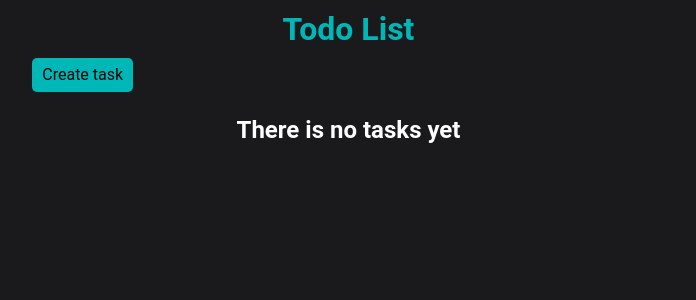
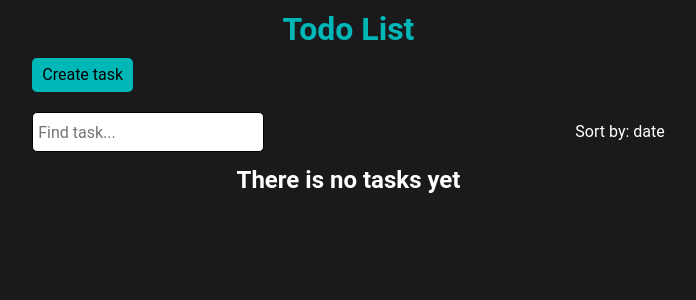
Before and after one commit to execute-e/todo-react-ts, a React (Vite) app: page / in a window 1280 px wide. Shown: the top 300 px of the page, without its empty margins (284-980 px from the left). Built offline with nearby package versions, Linux system fonts and the light colour scheme.

Commit message:
add input, fix architecture and add filter function

```diff
--- a/src/components/Modal/Modal.tsx
+++ b/src/components/Modal/Modal.tsx
@@ -1,9 +1,7 @@
 import React, { useEffect, useRef, useState } from "react";
 import styles from "./index.module.scss";
-import { useStore } from "@/store/useStore";
 import { useModalStore } from "@/store/useModalStore";
 import { isPriority } from "@/utils";
-import { useSort } from "@/store/useSort";
 import { useStorage } from "@/store/useStorage";
 
 export const priorityDefaultValue = 'low';
@@ -16,8 +14,6 @@ const Modal: React.FC = () => {
   const addActiveTask = useStorage((state) => state.createTask);
   const isModalActive = useModalStore((state) => state.isModalActive);
   const setModalActive = useModalStore((state) => state.setModalActive);
-  const nextSortMethod = useSort((state) => state.sortMethod);
-  const sortTasks = useStore((state) => state.sortTasks);
 
   const modal = useRef<HTMLDialogElement>(null);
 
@@ -27,17 +23,9 @@ const Modal: React.FC = () => {
     if (titleInputValue.trim() && isPriority(priorityValue)) {
       addActiveTask(String(Date.now()), titleInputValue, descInputValue, priorityValue);
       setModalActive(false);
-      switch (nextSortMethod) {
-        case "byDate":
-          sortTasks('byPriority');
-          break;
-        case 'byPriority':
-          sortTasks('byDate');
-          break;
-        }
-        setTitleInputValue("");
-        setDescInputValue("");
-        setPriorityValue(priorityDefaultValue);
+      setTitleInputValue("");
+      setDescInputValue("");
+      setPriorityValue(priorityDefaultValue);
     }
   };
 
--- a/src/components/TodoList/TodoList.tsx
+++ b/src/components/TodoList/TodoList.tsx
@@ -1,18 +1,54 @@
-import React from "react";
+import React, { useEffect, useState } from "react";
 import styles from "./index.module.scss";
-import { useStore } from "@/store/useStore";
 import Task from "@/components/Task/Task";
 import { useModalStore } from "@/store/useModalStore";
-import { useSort } from "@/store/useSort";
+import { useStorage } from "@/store/useStorage";
+import modalStyles from "@/components/Modal/index.module.scss";
+import { methods, type TaskType } from "@/store/useStorage";
+
+const priorityValues = {
+  low: 1,
+  medium: 2,
+  high: 3,
+};
 
 const TodoList: React.FC = () => {
-  const activeTasks = useStore((state) => state.visibleTasks);
-  const sortTasks = useStore((state) => state.sortTasks);
-
+  const tasks = useStorage((state) => state.tasks);
   const setModalActive = useModalStore((state) => state.setModalActive);
 
-  const sortMethod = useSort((state) => state.sortMethod);
-  const setSortMethod = useSort((state) => state.setSortMethod);
+  const [filterInputValue, setFilterInputValue] = useState("");
+  const [visibleTasks, setVisibleTasks] = useState<TaskType[]>([]);
+  const [sortMethod, setSortMethod] = useState<methods>('byDate');
+
+  useEffect(() => {
+    const filteredTasks = tasks.filter((task) =>
+      task.title.includes(filterInputValue)
+    );
+
+    switch (sortMethod) {
+      case "byPriority": {
+        setVisibleTasks(
+          filteredTasks.sort((a, b) => {
+            const firstPriorityValue = priorityValues[a.priority];
+            const secontPriorityValue = priorityValues[b.priority];
+
+            if (firstPriorityValue > secontPriorityValue) return -1;
+            if (firstPriorityValue < secontPriorityValue) return 1;
+            return 0;
+          })
+        );
+        break;
+      }
+      case "byDate": {
+        setVisibleTasks(
+          filteredTasks.sort((a, b) => {
+            return Number(b.id) - Number(a.id);
+          })
+        );
+        break;
+      }
+    }
+  }, [tasks, sortMethod, filterInputValue]);
 
   return (
     <div className={styles.todo}>
@@ -24,18 +60,33 @@ const TodoList: React.FC = () => {
         Create task
       </button>
       <section className={styles.todoContent}>
-        {activeTasks.length ? (
-          <>
+        <div className={styles.controls}>
+          <input
+            type="text"
+            className={modalStyles.input}
+            placeholder="Find task..."
+            value={filterInputValue}
+            onChange={(e) => setFilterInputValue(e.target.value)}
+          />
           <button
             type="button"
             className={styles.filterButton}
             onClick={() => {
-                setSortMethod(sortTasks(sortMethod));
+              switch (sortMethod) {
+                case "byDate":
+                  setSortMethod("byPriority");
+                  break;
+                case "byPriority":
+                  setSortMethod("byDate");
+              }
             }}
           >
-              Sort by: {sortMethod === "byDate" ? "priority" : "date"}
+            Sort by: {sortMethod === "byDate" ? "date" : "priority"}
           </button>
-            {activeTasks.map((task) => (
+        </div>
+        {visibleTasks.length ? (
+          <>
+            {visibleTasks.map((task) => (
               <Task
                 key={task.id}
                 id={task.id}
--- a/src/components/TodoList/index.module.scss
+++ b/src/components/TodoList/index.module.scss
@@ -24,10 +24,16 @@
     border: none;
     color: var(--color-light);
     transition: color 0.3s;
-    align-self: end;
-    margin-bottom: rem(10);
 
     @include hover {
         color: var(--color-accent);
     }
 }
+
+.controls {
+    width: 100%;
+    display: flex;
+    justify-content: space-between;
+    align-items: center;
+    margin-bottom: rem(10);
+}
--- a/src/store/useSort.ts
+++ /dev/null
@@ -1,16 +0,0 @@
-import { create } from "zustand";
-import { methods } from "./useStore";
-
-type useSort = {
-    sortMethod: methods;
-    setSortMethod: (sortMethod: methods) => void;
-}
-
-export const useSort = create<useSort>()((set) => ({
-    sortMethod: 'byPriority',
-    setSortMethod: (sortMethod) => {
-        set({
-            sortMethod,
-        })
-    }
-}))
--- a/src/store/useStorage.ts
+++ b/src/store/useStorage.ts
@@ -1,13 +1,18 @@
 import { create } from "zustand";
 import { devtools, persist } from "zustand/middleware";
-import { type Task } from "./useStore";
 import { createJSONStorage } from "zustand/middleware";
-import { store } from "@/store/useStore";
 
+export type TaskType = {
+  id: string;
+  title: string;
+  description?: string;
+  priority: Priority;
+};
 export type Priority = "low" | "medium" | "high";
+export type methods = "byPriority" | "byDate";
 
 type useStorage = {
-  tasks: Task[];
+  tasks: TaskType[];
   createTask: (
     id: string,
     title: string,
@@ -29,39 +34,24 @@ export const storage = create<useStorage>()(
       tasks: [],
       createTask: (id, title, description, priority) => {
         const { tasks } = get();
-
-        const newTasks = [{ id, title, description, priority }, ...tasks];
-        set({ tasks: newTasks });
-
-        const { updateTasks } = store.getState(); // Updating the visible copies of tasks
-        updateTasks(newTasks);
+        set({ tasks: [{ id, title, description, priority }, ...tasks] });
       },
       removeTask: (id) => {
         const { tasks } = get();
-
-        const newTasks = tasks.filter((task) => task.id !== id);
         set({
-          tasks: newTasks,
+          tasks: tasks.filter((task) => task.id !== id),
         });
-
-        const { updateTasks } = store.getState(); // Updating the visible copies of tasks
-        updateTasks(newTasks);
       },
       editTask: (id, title, description, priority) => {
         const { tasks } = get();
-
-        const newTasks = tasks.map((task) => ({
-          ...task,
-          title: task.id !== id ? task.title : title,
-          description: task.id !== id ? task.description : description,
-          priority: task.id !== id ? task.priority : priority,
-        }));
         set({
-          tasks: newTasks,
+          tasks: tasks.map((task) => ({
+            ...task,
+            title: task.id !== id ? task.title : title,
+            description: task.id !== id ? task.description : description,
+            priority: task.id !== id ? task.priority : priority,
+          })),
         });
-
-        const { updateTasks } = store.getState(); // Updating the visible copies of tasks
-        updateTasks(newTasks);
       },
     })),
     {
--- a/src/store/useStore.ts
+++ /dev/null
@@ -1,65 +0,0 @@
-import { create } from "zustand";
-import { devtools } from "zustand/middleware";
-import { Priority } from "./useStorage";
-import { storage } from "./useStorage";
-
-export type Task = {
-  id: string;
-  title: string;
-  description?: string;
-  priority: Priority;
-};
-
-const priorityValues = {
-  low: 1,
-  medium: 2,
-  high: 3,
-};
-
-export type methods = "byPriority" | "byDate";
-
-type VisibleTasksStore = {
-  visibleTasks: Task[];
-  updateTasks: (tasks: Task[]) => void;
-  sortTasks: (method: methods) => methods;
-};
-
-// This store keeps visible copies of tasks (filtered, sorted)
-
-export const store = create<VisibleTasksStore>()(
-  devtools((set, get) => ({
-    visibleTasks: storage.getState()?.tasks, // Receiving tasks from storage
-    updateTasks: (tasks) => {
-      set({
-        visibleTasks: tasks,
-      })
-    },
-    sortTasks: (method: methods) => {
-      const { visibleTasks } = get();
-
-      switch (method) {
-        case "byPriority":
-          set({
-            visibleTasks: visibleTasks.sort((a, b) => {
-              const firstPriorityValue = priorityValues[a.priority];
-              const secontPriorityValue = priorityValues[b.priority];
-
-              if (firstPriorityValue > secontPriorityValue) return -1;
-              if (firstPriorityValue < secontPriorityValue) return 1;
-              return 0;
-            }),
-          });
-          return "byDate";
-        case "byDate":
-          set({
-            visibleTasks: visibleTasks.sort((a, b) => {
-              return Number(b.id) - Number(a.id);
-            }),
-          });
-          return "byPriority";
-      }
-    },
-  }))
-);
-
-export const useStore = store;
```
Lines whose indentation alone changed are shown as unchanged.
